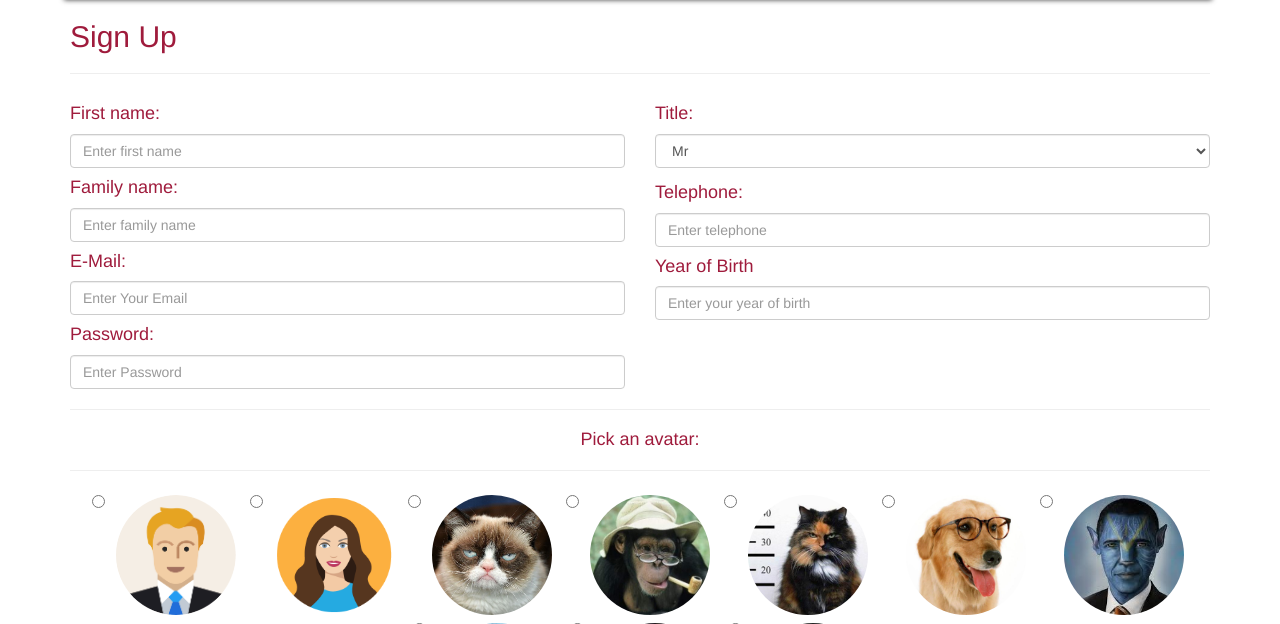
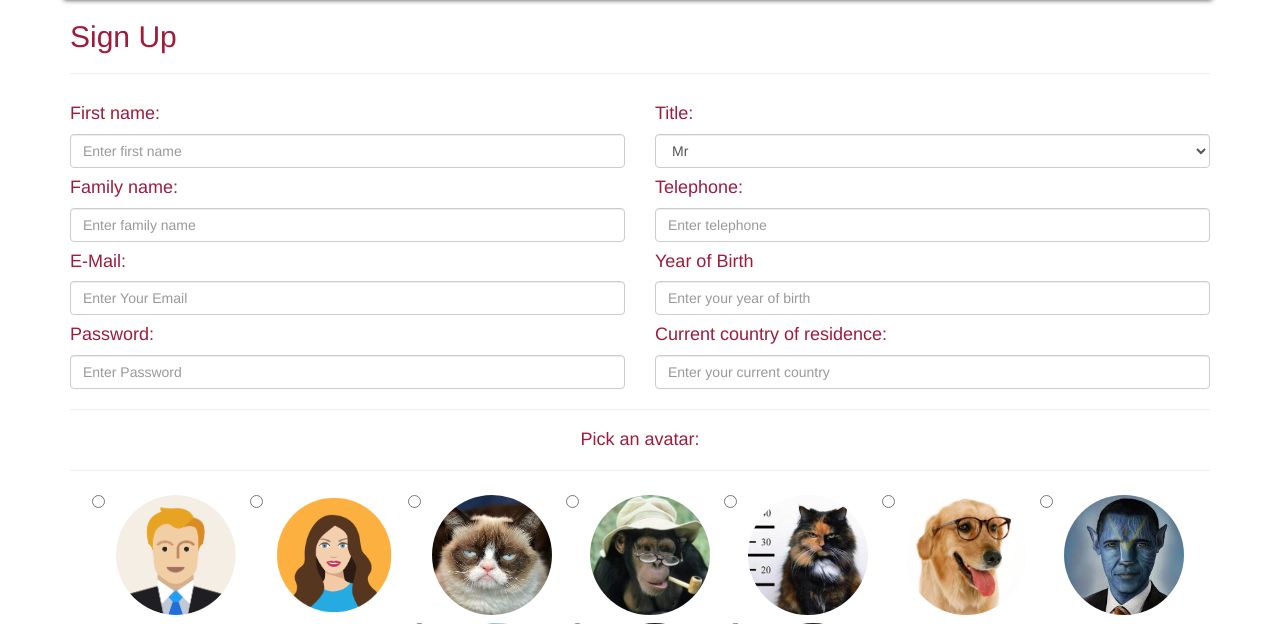
Before and after one commit to fatblast40/CF_SCRUM_bus_agency, a PHP site: page /register.php in a window 1280 px wide. Shown: the part 59-683 px from the top of the page. Run offline with PHP 8.4, Linux system fonts and the light colour scheme; data comes from the database, SQL or seed files in the repository; data that the repository does not hold is empty; some libraries are stand-ins or nearby versions.

Commit message:
fixes sign-in bug

```diff
--- a/css/style.css
+++ b/css/style.css
@@ -9,6 +9,7 @@ body * {
 header h1 {
 	position: relative;
 }
+
 
 /*brand fonts*/
 .background_bc1 {
@@ -39,6 +40,7 @@ header h1 {
 .color_bc2 {
     color: #FFFFFF;
 }
+
 
 
 #a:link {
--- a/includes/head_tag.php
+++ b/includes/head_tag.php
@@ -22,6 +22,11 @@
 
 		html, body {
 		  height: 100%;
+		}
+
+		#telephone_h4 {
+		    margin-top: -5px;
+		    /*background-color: black;*/
 		}
 
 		.avatar {
--- a/js/register.js
+++ /dev/null
@@ -1,48 +0,0 @@
-//Storing data:
-$("#btn-signup").on("click", save_json);
-
-function save_json() {
-    signup = {
-        // username: document.getElementById("username").value,
-        email: document.getElementById("email").value,
-        first_name: document.getElementById("first_name").value,
-        family_name: document.getElementById("family_name").value,
-        telephone: document.getElementById("telephone").value,
-        year: document.getElementById("year").value
-    }
-
-    myJSON = JSON.stringify(signup);
-    localStorage.setItem("signupJSON", myJSON);
-    console.log("new data should be saved in json");
-};
-
-// fill data from json
-fill_data();
-
-function fill_data() {
-    var text;
-    text = localStorage.getItem("signupJSON");
-    signup = JSON.parse(text);
-    // $("#username").val(signup.username);
-    $("#email").val(signup.email);
-    $("#first_name").val(signup.first_name);
-    $("#family_name").val(signup.family_name);
-    $("#telephone").val(signup.telephone);
-    $("#year").val(signup.year);
-    console.log("new data should be received from json");
-};
-
-
-// $(function() {
-//     $.post('register.php', { width: screen.width, height:screen.height }, function(json) {
-//         if(json.outcome == 'success') {
-//             console.log("success")
-//             // do something with the knowledge possibly?
-//         } else {
-//             alert('Unable to let PHP know what the screen resolution is!');
-//         }
-//     },'json');
-// })
-//
-//
-// $(function() { $.post('header.php', { width: 800px }, function(json) { if(json.outcome == 'success') { header-800px.php // do something with the knowledge possibly? } else { header.php; } },'json'); });
--- a/register.php
+++ b/register.php
@@ -27,6 +27,7 @@
  $telephoneError ="";
  $yearError ="";
  $avatarError ="";
+ $countryError ="";
  $errTyp="";
  $errMSG="";
 
@@ -61,9 +62,17 @@
   $year = strip_tags($year);
   $year = htmlspecialchars($year);
 
+  $country = trim($_POST['country']);
+  $country = strip_tags($country);
+  $country = htmlspecialchars($country);
+
 
   $title = $_POST['title'];
+
   $avatar = $_POST['avatar'];
+    // if (empty($avatar)){
+    //   $avatar = 1;
+    // }
 
   // basic username validation
   // if (empty($username)) {
@@ -155,6 +164,12 @@
    $avatarError = "Please choose an avatar.";
   }
         // echo " avatar: $error<br>";
+        //
+    // country of residence validation
+  if (empty($country)){
+   $error = 1;
+   $countryError = "Please enter your country of residence.";
+  }
 
   // if there's no error, continue to signup
   if( $error == 0 ) {
@@ -263,7 +278,7 @@ require_once('includes/head_tag.php');
 </div>
           <!-- <span class="text-danger"><?php echo $titlenameError; ?></span>   -->
           <!-- Telephone -->
-          <h4 class="color_bc1">Telephone:</h4>
+          <h4 id="telephone_h4" class="color_bc1">Telephone:</h4>
           <input type="text" id="telephone" name="telephone" class="form-control" placeholder="Enter telephone" />
           <span class="text-danger"><?php echo $telephoneError; ?></span>
           <!-- Year of Birth -->
@@ -271,9 +286,9 @@ require_once('includes/head_tag.php');
           <input type="number" id="year" name="year" class="form-control" placeholder="Enter your year of birth" value="<?php echo $year ?>" />
           <span class="text-danger"><?php echo $yearError; ?></span>
           <!-- Country -->
-          <!-- <h4 class="color_bc1">Current country of residence:</h4>
+          <h4 class="color_bc1">Current country of residence:</h4>
           <input type="text" id="country" name="country" class="form-control" placeholder="Enter your current country" />
-          <span class="text-danger"><?php echo $countryError; ?></span> -->
+          <span class="text-danger"><?php echo $countryError; ?></span>
 
 
       </div>
@@ -291,7 +306,7 @@ require_once('includes/head_tag.php');
             $avatar_id = $avatarRow['id'];
 
             echo    '<label class="radio-inline">
-                      <input type="radio" value="'.$avatar_id.'" name="avatar"><img class="img-circle avatar" src="'.$avatar.'" alt="avatar">
+                      <input type="radio" value="'.$avatar_id.'" name="avatar"><img class="img-circle avatar" src="'.$avatar.'" alt="avatar" >
                     </label>';
           }
         ?>
@@ -315,8 +330,41 @@ require_once('includes/head_tag.php');
   <?php
 require_once('includes/footer.php');
   ?>
-<script type="text/javascript" src="js/register.js"></script>
+<!-- <script type="text/javascript" src="js/register.js"></script> -->
+<script>
+  //Storing data:
+$("#btn-signup").on("click", save_json);
 
+function save_json() {
+    signup = {
+        email: document.getElementById("email").value,
+        first_name: document.getElementById("first_name").value,
+        family_name: document.getElementById("family_name").value,
+        telephone: document.getElementById("telephone").value,
+        year: document.getElementById("year").value
+    }
+
+    myJSON = JSON.stringify(signup);
+    localStorage.setItem("signupJSON", myJSON);
+    console.log("new data should be saved in json");
+};
+
+// fill data from json
+fill_data();
+
+function fill_data() {
+    var text;
+    text = localStorage.getItem("signupJSON");
+    signup = JSON.parse(text);
+    // $("#username").val(signup.username);
+    $("#email").val(signup.email);
+    $("#first_name").val(signup.first_name);
+    $("#family_name").val(signup.family_name);
+    $("#telephone").val(signup.telephone);
+    $("#year").val(signup.year);
+    console.log("new data should be received from json");
+};
+</script>
 </body>
 </html>
 <?php ob_end_flush(); ?>
```
Also changed, not shown: index.php (+5 -3 lines).
